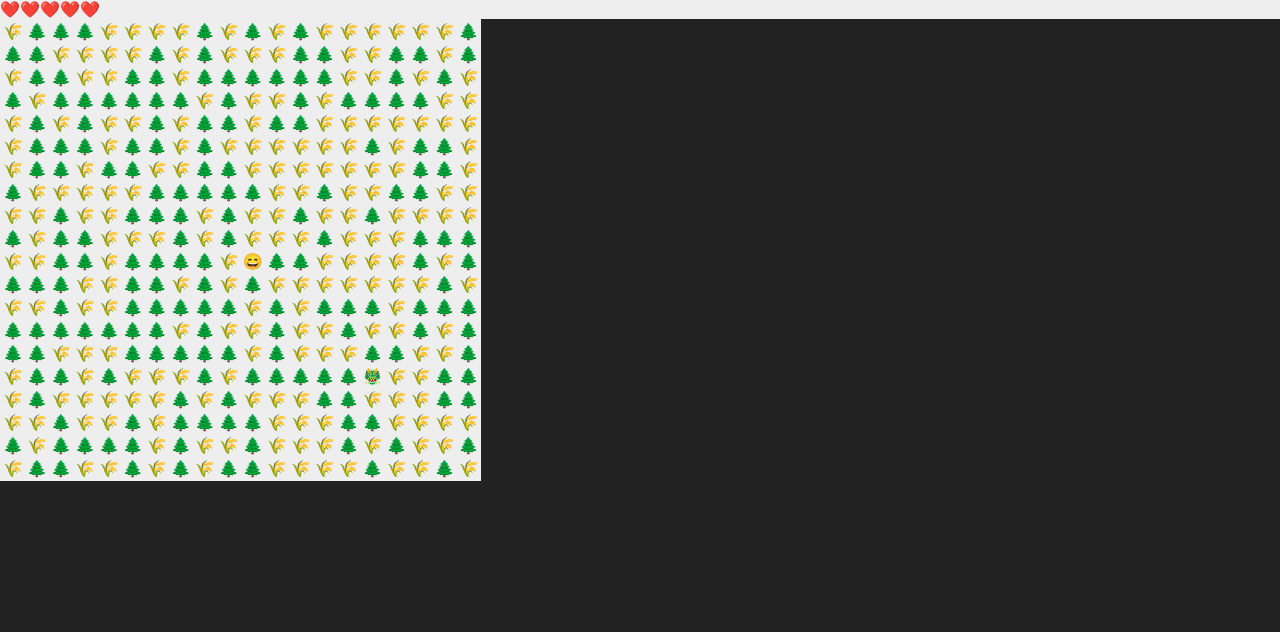
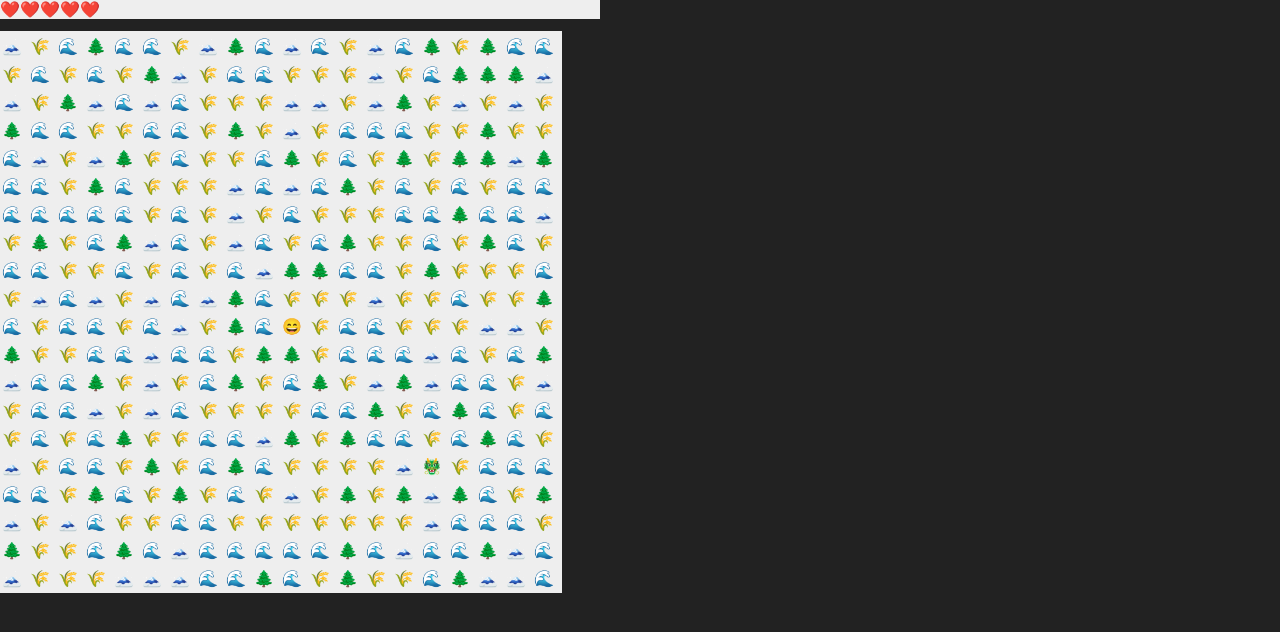
Before and after one commit to steverichey/rpemoji, a plain HTML site: page index.html in a window 1280 px wide. Drawn offline with Linux system fonts and the light colour scheme.

Commit message:
pretty great

```diff
--- a/css/style.css
+++ b/css/style.css
@@ -13,10 +13,8 @@ body {
 
 .gui {
     background: #eee;
-}
-
-.emojrpg {
-
+    margin-bottom: 12px;
+    width: 600px;
 }
 
 table {
@@ -25,3 +23,9 @@ table {
     margin: 0;
     padding: 0;
 }
+
+td {
+    height: 26px;
+    padding: 0;
+    width: 26px;
+}
--- a/index.html
+++ b/index.html
@@ -22,6 +22,7 @@
         <!-- required scripts -->
         <!-- build:js js/game.min.js -->
         <script type="text/javascript" src="js/emoji.js"></script>
+        <script type="text/javascript" src="js/util.js"></script>
         <script type="text/javascript" src="js/rand.js"></script>
         <script type="text/javascript" src="js/input.js"></script>
         <script type="text/javascript" src="js/game.js"></script>
--- a/js/dragon.js
+++ b/js/dragon.js
@@ -1,6 +1,6 @@
-/* global EMOJI, RAND */
+/* global EMOJI, RAND, GAME */
 
-var dragon = dragon || {
+var DRAGON = DRAGON || {
     icon: EMOJI.DRAGON,
     x: 15,
     y: 15,
@@ -8,17 +8,33 @@ var dragon = dragon || {
         if (RAND.bool()) {
             if (RAND.bool()) {
                 if (RAND.bool()) {
-                    dragon.x++;
+                    this.x++;
                 } else {
-                    dragon.x--;
+                    this.x--;
                 }
             } else {
                 if (RAND.bool()) {
-                    dragon.y++;
+                    this.y++;
                 } else {
-                    dragon.y--;
+                    this.y--;
                 }
             }
         }
+
+        if (this.x > GAME.WIDTH) {
+            this.x = GAME.WIDTH;
+        }
+
+        if (this.x < 0) {
+            this.x = 0;
+        }
+
+        if (this.y > GAME.HEIGHT) {
+            this.y = GAME.HEIGHT;
+        }
+
+        if (this.y < 0) {
+            this.y = 0;
+        }
     }
 };
--- a/js/emoji.js
+++ b/js/emoji.js
@@ -1,6 +1,8 @@
 var EMOJI = EMOJI || {
     GRASS  : "🌾",
     TREE   : "🌲",
+    MOUNTAIN: "🗻",
+    WATER: "🌊",
 	FACE   : "😄",
     DRAGON : "🐲",
     HEART  : "❤️",
--- a/js/main.js
+++ b/js/main.js
@@ -1,65 +1,32 @@
-/* global document, window, console, EMOJI, INPUT, GAME, PLAYER, RAND, dragon */
+/* global document, window, console, EMOJI, INPUT, GAME, PLAYER, RAND, UTIL, WORLD, DRAGON */
 
 // variables
-var table;
 var gui;
 
-var undef = function(object) {
-    return typeof object === "undefined";
-};
-
-var collide = function(object1, object2, callback) {
-    if (undef(object1.x) || undef(object1.y) || undef(object2.x) || undef(object2.y)) {
-        console.warn("tried to collide objects without coords");
-        return false;
-    }
-
-    var result = false;
-
-    if (object1.x === object2.x && object2.y === object2.y) {
-        result = true;
-    }
-
-    if (callback && result) {
-        callback();
-    }
-
-    return result;
+var init = function() {
+    WORLD._gen();
+    WORLD._draw(GAME.DIV.WORLD);
+    WORLD.drawTo(GAME.DIV.WORLD, PLAYER);
+    WORLD.drawTo(GAME.DIV.WORLD, DRAGON);
+    redraw();
 };
 
 var update = function() {
     PLAYER.update();
-    dragon.update();
+    DRAGON.update();
 
-    collide(PLAYER, dragon, function() {
+    UTIL.collide(PLAYER, DRAGON, function() {
         PLAYER.health--;
     });
 };
 
 var redraw = function() {
-    GAME.DIV.WORLD.innerHTML = "";
+    WORLD.focusTo(PLAYER);
+    WORLD._redraw(GAME.DIV.WORLD);
     GAME.DIV.GUI.innerHTML = "";
-    table = document.createElement("table");
 
-    for (var y = 0; y < GAME.HEIGHT; y++) {
-        var row = document.createElement("tr");
-
-        for (var x = 0; x < GAME.HEIGHT; x++) {
-            var cell = document.createElement("td");
-
-            if (PLAYER.x === x && PLAYER.y === y) {
-                cell.innerHTML = PLAYER.icon;
-            } else if (dragon.x === x && dragon.y === y) {
-                cell.innerHTML = dragon.icon;
-            } else {
-                cell.innerHTML = WORLD.get(x, y);
-            }
-
-            row.appendChild(cell);
-        }
-
-        table.appendChild(row);
-    }
+    WORLD.drawTo(GAME.DIV.WORLD, PLAYER);
+    WORLD.drawTo(GAME.DIV.WORLD, DRAGON);
 
     gui = document.createElement("div");
 
@@ -67,7 +34,6 @@ var redraw = function() {
         gui.innerHTML += EMOJI.HEART;
     }
 
-    GAME.DIV.WORLD.appendChild(table);
     GAME.DIV.GUI.appendChild(gui);
 };
 
@@ -76,4 +42,4 @@ INPUT.callback = function() {
     redraw();
 };
 
-redraw();
+init();
--- a/js/player.js
+++ b/js/player.js
@@ -1,4 +1,4 @@
-/* global EMOJI, INPUT, GAME */
+/* global EMOJI, INPUT, GAME, WORLD */
 
 var PLAYER = PLAYER || {
     icon: EMOJI.FACE,
@@ -10,7 +10,7 @@ var PLAYER = PLAYER || {
             PLAYER.x--;
         }
 
-        if (INPUT.RIGHT && PLAYER.x < GAME.WIDTH - 1) {
+        if (INPUT.RIGHT && PLAYER.x < WORLD.WIDTH - 1) {
             PLAYER.x++;
         }
 
@@ -18,7 +18,7 @@ var PLAYER = PLAYER || {
             PLAYER.y--;
         }
 
-        if (INPUT.DOWN && PLAYER.y < GAME.HEIGHT - 1) {
+        if (INPUT.DOWN && PLAYER.y < WORLD.HEIGHT - 1) {
             PLAYER.y++;
         }
     }
--- /dev/null
+++ b/js/util.js
@@ -0,0 +1,25 @@
+var UTIL = UTIL || {
+    collide: function(object1, object2, callback) {
+        if (this.undef(object1.x) || this.undef(object1.y) || this.undef(object2.x) || this.undef(object2.y)) {
+            return false;
+        }
+
+        var result = false;
+
+        if (object1.x === object2.x && object1.y === object2.y) {
+            result = true;
+        }
+
+        if (callback && result) {
+            callback();
+        }
+
+        return result;
+    },
+    undef: function(object) {
+        return typeof object === "undefined";
+    },
+    in: function(val, min, max) {
+        return val > min && val < max;
+    }
+};
--- a/js/world.js
+++ b/js/world.js
@@ -1,24 +1,86 @@
+/* global document, GAME, RAND, EMOJI, PLAYER, DRAGON, UTIL */
+
 var WORLD = WORLD || {
+    WIDTH: 200,
+    HEIGHT: 200,
+    _current: {
+        x: 4,
+        y: 4
+    },
     _map: null,
     _gen: function() {
-
-    },
-    get: function(x, y) {
-        if (this._map === null) {
         this._map = [];
 
-            for (var mapx = 0; mapx < GAME.HEIGHT; mapx++) {
+        for (var mapx = 0; mapx < this.HEIGHT; mapx++) {
             var line = [];
 
-                for (var mapy = 0; mapy < GAME.WIDTH; mapy++) {
-                    var block = RAND.pick([EMOJI.TREE, EMOJI.GRASS]);
+            for (var mapy = 0; mapy < this.WIDTH; mapy++) {
+                var block = RAND.pick([EMOJI.TREE, EMOJI.GRASS, EMOJI.WATER, EMOJI.MOUNTAIN]);
                 line.push(block);
             }
 
             this._map.push(line);
         }
+    },
+    _draw: function(el) {
+        el.innerHTML = "";
+
+        var table = document.createElement("table");
+
+        for (var y = 0; y < GAME.HEIGHT; y++) {
+            var row = document.createElement("tr");
+
+            for (var x = 0; x < GAME.HEIGHT; x++) {
+                var cell = document.createElement("td");
+
+                cell.innerHTML = this.get(x + this._current.x, y + this._current.y);
+
+                row.appendChild(cell);
+            }
+
+            table.appendChild(row);
+        }
+
+        el.appendChild(table);
+    },
+    _redraw: function(el) {
+        var table = el.querySelector("table");
+        var rows  = el.querySelectorAll("tr");
+
+        for (var y = 0; y < rows.length; y++) {
+            var cells = rows[y].querySelectorAll("td");
+
+            for (var x = 0; x < cells.length; x++) {
+                cells[x].innerHTML = this.get(x + this._current.x, y + this._current.y);
+            }
+        }
+    },
+    get: function(x, y) {
+        if (!UTIL.in(x, -1, this._map.length) || !UTIL.in(y, -1, this._map[x].length)) {
+            return "";
         }
 
         return this._map[x][y];
+    },
+    drawTo: function(el, object) {
+        var x = object.x - this._current.x;
+        var y = object.y - this._current.y;
+        var table = el.querySelector("table");
+
+        if (table.querySelectorAll) {
+            var rows = table.querySelectorAll("tr");
+
+            if (rows[y] && rows[y].querySelectorAll) {
+                var cell = rows[y].querySelectorAll("td")[x];
+
+                if (cell) {
+                    cell.innerHTML = object.icon;
+                }
+            }
+        }
+    },
+    focusTo: function(object) {
+        this._current.x = object.x - Math.round(GAME.WIDTH / 2);
+        this._current.y = object.y - Math.round(GAME.HEIGHT / 2);
     }
 };
```
Lines whose indentation alone changed are shown as unchanged.
